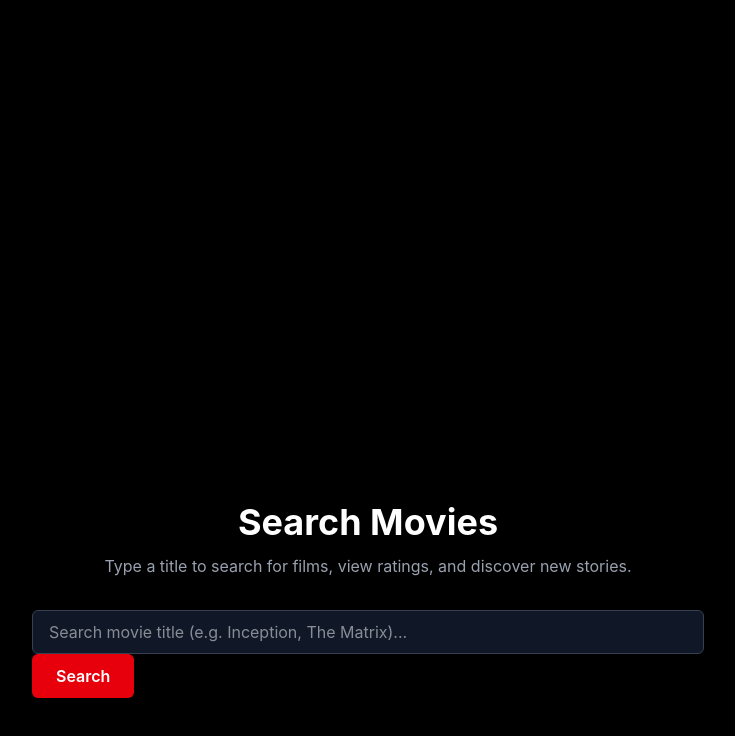
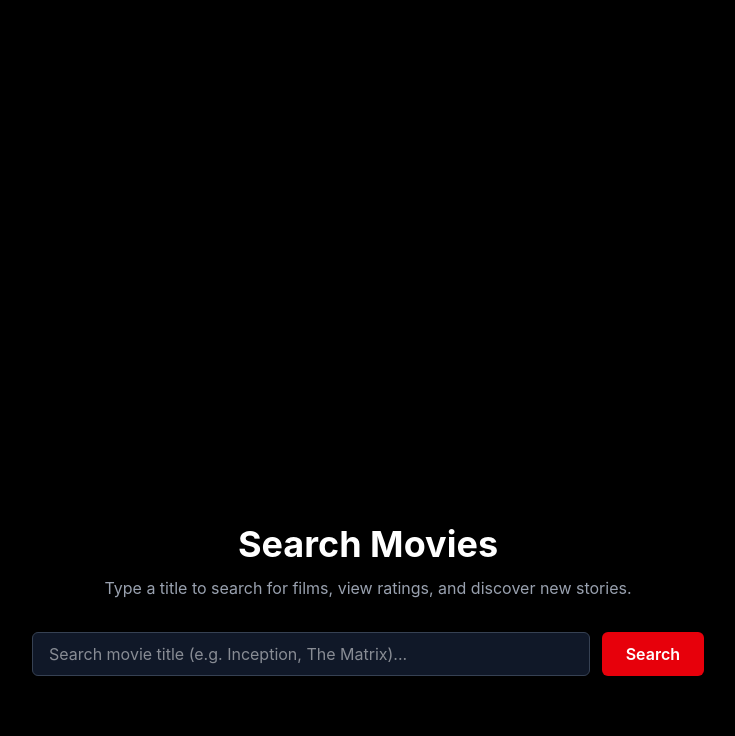
Before and after one commit to Lukman899/JS-PROJECT-2, a website: page index.html in a window 1280 px wide. Shown: the part 584-1320 px from the top of the page, without its empty margins (272-1007 px from the left). Drawn offline with Linux system fonts and the light colour scheme.

Commit message:
BUG FIXES

```diff
--- a/index.html
+++ b/index.html
@@ -64,10 +64,8 @@
                     and find what to watch tonight with MovieHub.
                 </p>
 
-                <a
-                    href="#search"
-                    class="mt-8 inline-block rounded-md bg-red-600 px-6 py-3 font-semibold text-white transition-all duration-200 hover:bg-red-700"
-                >
+                <a href="#search"
+                    class="mt-8 inline-block rounded-md bg-red-600 px-6 py-3 font-semibold text-white transition-all duration-200 hover:bg-red-700">
                     Search Now ↓
                 </a>
 
@@ -77,10 +75,7 @@
 
 
         <!-- SEARCH SECTION -->
-        <section
-            id="search"
-            class="flex min-h-screen items-center justify-center"
-        >
+        <section id="search" class="flex min-h-screen items-center justify-center">
 
             <div class="w-full max-w-2xl">
 
@@ -98,32 +93,19 @@
 
 
                 <form id="movieForm">
+                    <div class="flex gap-3">
+                        <input id="movieInput" type="text"
+                            placeholder="Search movie title (e.g. Inception, The Matrix)..."
+                            class="h-11 flex-1 rounded-md border border-gray-700 bg-gray-900 px-4 text-white outline-none">
 
-                    <div class="flex flex-col gap-3 sm:flex-row">
-
-                        <input
-                            id="movieInput"
-                            type="text"
-                            placeholder="Search movie title (e.g. Inception, The Matrix)..."
-                            class="h-11 w-full rounded-md border border-gray-700 bg-gray-900 px-4 text-white outline-none sm:flex-1"
-                        >
-
-
+                        <button type="submit"
+                            class="h-11 rounded-md bg-red-600 px-6 font-semibold text-white hover:bg-red-700">
+                            Search
+                        </button>
                     </div>
-
                 </form>
 
-                <button
-                    type="submit"
-                    class="h-11 rounded-md bg-red-600 px-6 font-semibold text-white hover:bg-red-700"
-                >
-                    Search
-                </button>
-
-                <div
-                    id="movieHub"
-                    class="mt-8 grid grid-cols-1 gap-6 sm:grid-cols-2 lg:grid-cols-3"
-                ></div>
+                <div id="movieHub" class="mt-8 grid grid-cols-1 gap-6 sm:grid-cols-2 lg:grid-cols-3"></div>
 
             </div>
 
```
Also changed, not shown: output.css.
